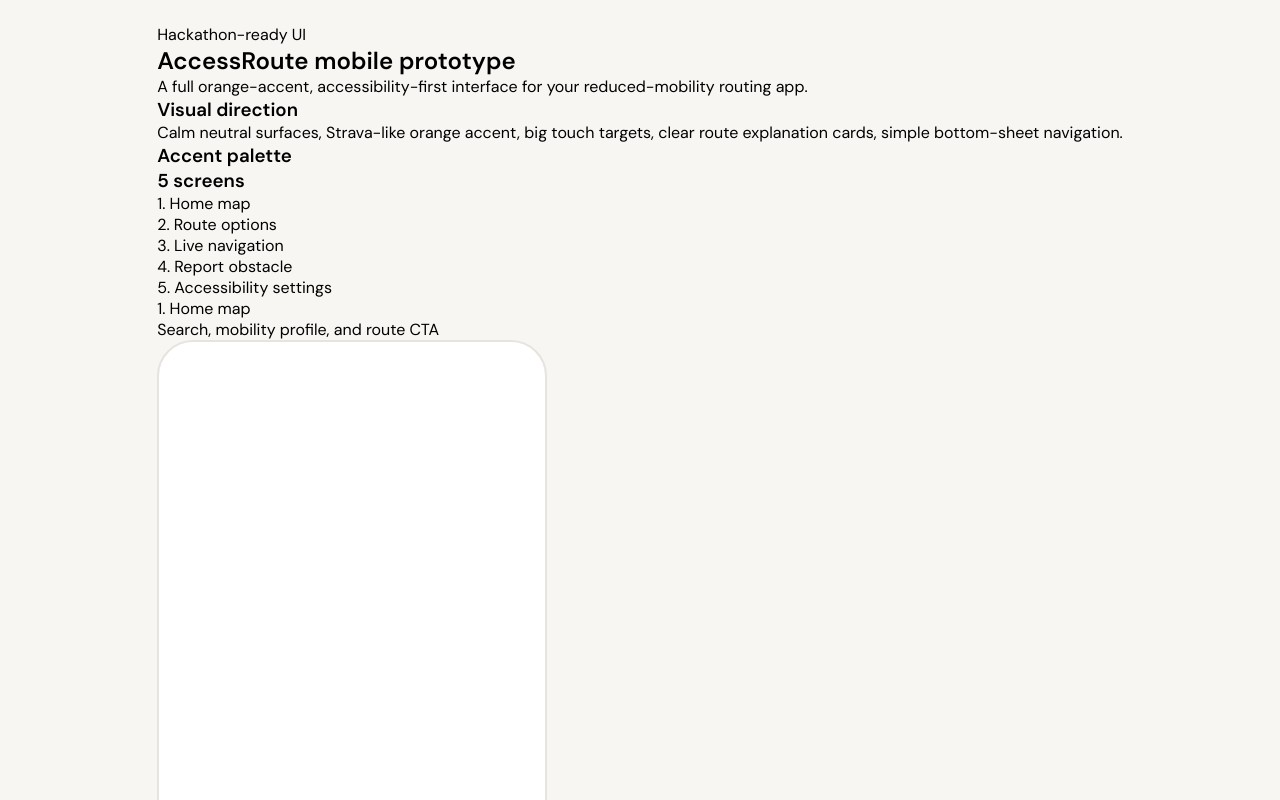
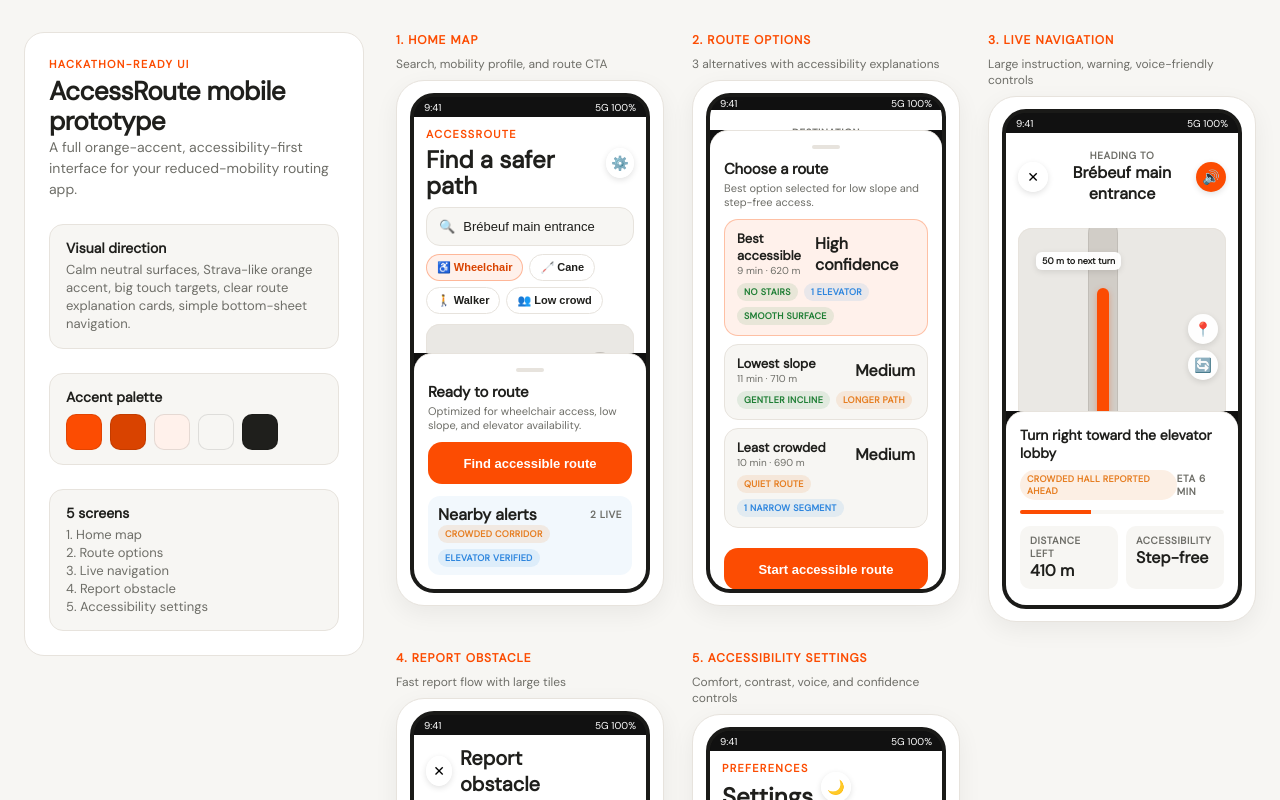
Before and after one commit to Dutu2019/marihacksIX, a Next.js app in the folder thirdplace/: page / in a window 1280 px wide. Shown: the top 800 px of the page. Built offline with nearby package versions, Linux system fonts and the light colour scheme.

Commit message:
feat: add full AccessRoute CSS (globals.css)

```diff
--- a/thirdplace/app/globals.css
+++ b/thirdplace/app/globals.css
@@ -1,73 +1,480 @@
-@import url('https://fonts.googleapis.com/css2?family=DM+Sans:wght@400;500;600&display=swap');
+@import url('https://fonts.googleapis.com/css2?family=DM+Sans:weight@400;500;600&display=swap');
+
 :root {
-    --orange: #FC4C02; --orange-dark: #D94300; --orange-tint: #FFF1EB;
-    --bg: #F7F6F3; --surface: #FFFFFF; --text: #1F1F1C;
-    --muted: #6E6E68; --divider: #E7E3DD;
+  --orange: #FC4C02;
+  --orange-dark: #D94300;
+  --orange-tint: #FFF1EB;
+  --bg: #F7F6F3;
+  --surface: #FFFFFF;
+  --text: #1F1F1C;
+  --muted: #6E6E68;
+  --divider: #E7E3DD;
+  --good: #1E7E34;
+  --warn: #E67E22;
+  --info: #2E86DE;
+  --danger: #D32F2F;
 }
+[data-theme="dark"] {
+  --bg: #0f0f0e;
+  --surface: #1a1a18;
+  --text: #f7f6f3;
+  --muted: #9d9b95;
+  --divider: #2a2a28;
+  --orange-tint: rgba(252,76,2,0.1);
+}
+
 * { box-sizing: border-box; margin: 0; padding: 0; }
+
 body {
-    font-family: 'DM Sans', sans-serif;
+  font-family: "DM Sans", system-ui, sans-serif;
   background: var(--bg);
-    display: flex; flex-direction: column; align-items: center;
-    min-height: 100vh; padding: 24px 16px;
+  color: var(--text);
+  min-height: 100vh;
+}
+
+.app-shell {
+  display: grid;
+  grid-template-columns: 340px 1fr;
+  gap: 32px;
+  max-width: 1440px;
+  margin: 0 auto;
+  padding: 32px 24px;
+}
+
+@media (max-width: 1024px) {
+  .app-shell { grid-template-columns: 1fr; padding: 20px; }
+}
+
+/* ── LEFT PANEL ── */
+.panel {
+  display: flex;
+  flex-direction: column;
+  gap: 24px;
+  padding: 24px;
+  background: var(--surface);
+  border-radius: 20px;
+  border: 1px solid var(--divider);
+  height: fit-content;
+}
+.panel h1 {
+  font-size: 26px;
+  font-weight: 800;
+  letter-spacing: -0.02em;
+  line-height: 1.15;
+}
+.panel p { color: var(--muted); font-size: 14px; line-height: 1.5; }
+.eyebrow {
+  font-size: 11px;
+  font-weight: 700;
+  text-transform: uppercase;
+  letter-spacing: .12em;
+  color: var(--orange);
+  margin-bottom: 6px;
+}
+.mini-card {
+  padding: 14px 16px;
+  background: var(--bg);
+  border-radius: 14px;
+  border: 1px solid var(--divider);
+}
+.mini-card h3 { font-size: 14px; font-weight: 700; margin-bottom: 4px; }
+.mini-card p { font-size: 13px; color: var(--muted); line-height: 1.4; }
+.palette {
+  display: flex;
+  gap: 8px;
+  margin-top: 8px;
+}
+.swatch {
+  width: 36px;
+  height: 36px;
+  border-radius: 10px;
+  border: 1px solid rgba(0,0,0,0.1);
+}
+
+/* ── PHONE GRID ── */
+.phone-grid {
+  display: grid;
+  grid-template-columns: repeat(auto-fit, minmax(240px, 1fr));
+  gap: 28px;
+  align-items: start;
+}
+.phone-wrap {
+  display: flex;
+  flex-direction: column;
+  gap: 8px;
+}
+.frame-label {
+  font-size: 12px;
+  font-weight: 700;
+  text-transform: uppercase;
+  letter-spacing: .08em;
+  color: var(--orange);
+}
+.frame-sub {
+  font-size: 12px;
+  color: var(--muted);
 }
 .phone {
-    width: 100%; max-width: 390px; background: var(--surface);
-    border-radius: 36px; overflow: hidden; border: 2px solid var(--divider);
-    display: flex; flex-direction: column; min-height: 720px;
+  display: flex;
+  justify-content: center;
+  align-items: center;
+  padding: 12px;
+  background: var(--surface);
+  border-radius: 28px;
+  border: 1px solid var(--divider);
+  box-shadow: 0 8px 24px rgba(0,0,0,0.06);
 }
-  .top-bar { background: var(--surface); padding: 16px 18px 10px; border-bottom: 0.5px solid var(--divider); flex-shrink:0; }
-  .top-row { display: flex; align-items: center; gap: 10px; margin-bottom: 10px; }
-  .logo { font-size: 18px; font-weight: 600; letter-spacing: -0.5px; color: var(--text); }
-  .logo span { color: var(--orange); }
-  .section-label { font-size: 12px; color: var(--muted); font-weight: 500; margin-bottom: 5px; }
-  select {
-    width: 100%; padding: 9px 12px; border-radius: 12px;
-    border: 1.5px solid var(--divider); font-size: 14px;
-    font-family: 'DM Sans', sans-serif; background: var(--bg);
-    color: var(--text); margin-bottom: 10px;
+.screen {
+  width: 240px;
+  height: 500px;
+  background: #111;
+  border-radius: 24px;
+  overflow: hidden;
+  position: relative;
+  border: 4px solid #1a1a18;
+  display: flex;
+  flex-direction: column;
 }
-  .chips { display: flex; gap: 8px; padding: 10px 18px; background: var(--surface); overflow-x: auto; border-bottom: 0.5px solid var(--divider); flex-shrink:0; }
-  .chips::-webkit-scrollbar { display: none; }
-  .chip { padding: 7px 14px; border-radius: 20px; font-size: 12px; font-weight: 500; white-space: nowrap; cursor: pointer; border: 1.5px solid var(--divider); background: var(--surface); color: var(--muted); transition: all 0.15s; user-select: none; }
-  .chip.active { background: var(--orange-tint); border-color: var(--orange); color: var(--orange); }
-  .map-area { flex: 1; background: #EAE7E1; position: relative; overflow: hidden; min-height: 280px; }
-  canvas { position: absolute; inset: 0; width: 100%; height: 100%; }
-  .sheet { background: var(--surface); border-radius: 22px 22px 0 0; padding: 14px 18px 20px; flex-shrink: 0; border-top: 0.5px solid var(--divider); }
-  .sheet-handle { width: 38px; height: 4px; background: var(--divider); border-radius: 2px; margin: 0 auto 14px; }
-  .btn-primary { width: 100%; padding: 15px; background: var(--orange); color: white; border: none; border-radius: 14px; font-size: 15px; font-weight: 600; cursor: pointer; font-family: 'DM Sans', sans-serif; transition: background 0.15s; margin-top: 8px; }
-  .btn-primary:hover { background: var(--orange-dark); }
-  .route-card { background: var(--bg); border: 1.5px solid var(--divider); border-radius: 14px; padding: 12px 14px; margin-bottom: 8px; cursor: pointer; transition: all 0.15s; }
-  .route-card.selected { background: var(--orange-tint); border-color: var(--orange); }
-  .route-card-top { display: flex; justify-content: space-between; align-items: center; margin-bottom: 5px; }
-  .route-name { font-size: 13px; font-weight: 600; color: var(--text); }
-  .route-badge { font-size: 10px; font-weight: 600; padding: 3px 8px; border-radius: 8px; background: var(--orange); color: white; }
-  .route-meta { font-size: 12px; color: var(--muted); margin-bottom: 6px; }
-  .route-score { font-size: 22px; font-weight: 600; color: var(--orange); }
-  .route-score span { font-size: 12px; font-weight: 400; color: var(--muted); }
-  .tags { display: flex; gap: 5px; flex-wrap: wrap; margin-top: 6px; }
-  .tag { font-size: 11px; padding: 3px 8px; border-radius: 8px; font-weight: 500; }
-  .tag.green { background: #D1FAE5; color: #065F46; }
-  .tag.amber { background: #FEF3C7; color: #92400E; }
-  .tag.red   { background: #FEE2E2; color: #991B1B; }
-  .screen { display: none; flex-direction: column; flex: 1; }
-  .screen.active { display: flex; flex: 1; }
-  .back-btn { background: none; border: none; color: var(--orange); font-size: 13px; font-weight: 600; cursor: pointer; font-family: 'DM Sans', sans-serif; padding: 0; }
-  .step-item { display: flex; gap: 10px; align-items: flex-start; padding: 10px 12px; background: var(--bg); border-radius: 12px; border: 0.5px solid var(--divider); margin-bottom: 8px; }
-  .step-num { width: 24px; height: 24px; border-radius: 50%; background: var(--orange); color: white; font-size: 11px; font-weight: 600; display: flex; align-items: center; justify-content: center; flex-shrink: 0; }
-  .step-text { font-size: 13px; color: var(--text); line-height: 1.4; }
-  .step-dist { font-size: 11px; color: var(--muted); margin-top: 2px; }
-
-  /* Agent-style reasoning log — same look, no API needed */
-  .reason-log { background: #1F1F1C; border-radius: 12px; padding: 12px 14px; font-size: 11px; font-family: monospace; max-height: 130px; overflow-y: auto; margin-bottom: 10px; line-height: 1.8; }
-  .l-agent  { color: #FC4C02; }
-  .l-tool   { color: #60a5fa; }
-  .l-result { color: #34d399; }
-  .l-think  { color: #9CA3AF; font-style: italic; }
-
-  .alert-row { display: flex; gap: 6px; overflow-x: auto; margin-bottom: 12px; }
-  .alert-row::-webkit-scrollbar { display: none; }
-  .alert-pill { display: flex; align-items: center; gap: 5px; padding: 5px 10px; border-radius: 12px; font-size: 11px; font-weight: 500; white-space: nowrap; flex-shrink: 0; }
-  .alert-pill.warn { background: #FEF3C7; color: #92400E; }
-  .alert-pill.info { background: #DBEAFE; color: #1E40AF; }
-  .rec-text { font-size: 12px; color: var(--muted); margin-bottom: 8px; font-style: italic; }
+.statusbar {
+  height: 20px;
+  background: #111;
+  color: #fff;
+  display: flex;
+  justify-content: space-between;
+  align-items: center;
+  padding: 0 10px;
+  font-size: 10px;
+}
+.screen-inner {
+  flex: 1;
+  background: var(--surface);
+  padding: 10px 12px;
+  overflow-y: auto;
+  position: relative;
+}
+.top-row {
+  display: flex;
+  align-items: center;
+  gap: 8px;
+  padding-bottom: 8px;
+}
+.search {
+  display: flex;
+  align-items: center;
+  gap: 8px;
+  background: var(--bg);
+  border: 1px solid var(--divider);
+  border-radius: 14px;
+  padding: 10px 12px;
+  margin-bottom: 8px;
+  font-size: 13px;
+}
+.search input {
+  border: none;
+  outline: none;
+  background: transparent;
+  flex: 1;
+  font-size: 13px;
+  color: var(--text);
+}
+.chips {
+  display: flex;
+  flex-wrap: wrap;
+  gap: 6px;
+  margin-bottom: 10px;
+}
+.chip {
+  display: flex;
+  align-items: center;
+  gap: 4px;
+  padding: 6px 10px;
+  border-radius: 999px;
+  border: 1px solid var(--divider);
+  background: var(--surface);
+  color: var(--text);
+  font-size: 11px;
+  font-weight: 600;
+  cursor: pointer;
+  transition: all 0.15s;
+}
+.chip.active {
+  background: var(--orange-tint);
+  border-color: rgba(252,76,2,0.35);
+  color: var(--orange-dark);
+}
+.chip:hover { background: var(--bg); }
+.map {
+  background: #eae8e4;
+  border-radius: 14px;
+  overflow: hidden;
+  position: relative;
+  height: 220px;
+  box-shadow: inset 0 0 0 1px var(--divider);
+}
+.road {
+  position: absolute;
+  background: #d1cdc7;
+  border-radius: 999px;
+  box-shadow: inset 0 0 0 1px rgba(0,0,0,0.08);
+}
+.route {
+  position: absolute;
+  background: var(--orange);
+  border-radius: 999px;
+  box-shadow: 0 2px 6px rgba(252,76,2,0.35);
+}
+.marker {
+  position: absolute;
+  width: 18px;
+  height: 18px;
+  border-radius: 50%;
+  border: 2px solid #fff;
+  box-shadow: 0 2px 6px rgba(0,0,0,0.15);
+  display: flex;
+  align-items: center;
+  justify-content: center;
+  font-size: 9px;
+}
+.m-elevator { background: #2E86DE; }
+.m-ramp { background: #1E7E34; }
+.m-obstacle { background: #D32F2F; }
+.m-warning { background: #E67E22; }
+.map-tag {
+  position: absolute;
+  font-size: 9px;
+  font-weight: 700;
+  padding: 3px 6px;
+  border-radius: 6px;
+  background: rgba(255,255,255,0.95);
+  color: var(--text);
+  box-shadow: 0 2px 6px rgba(0,0,0,0.1);
+}
+.fab-col {
+  position: absolute;
+  right: 8px;
+  bottom: 8px;
+  display: flex;
+  flex-direction: column;
+  gap: 6px;
+}
+.icon-btn {
+  width: 30px;
+  height: 30px;
+  border-radius: 50%;
+  border: none;
+  background: rgba(255,255,255,0.95);
+  font-size: 14px;
+  cursor: pointer;
+  display: flex;
+  align-items: center;
+  justify-content: center;
+  box-shadow: 0 2px 6px rgba(0,0,0,0.12);
+}
+.icon-btn.primary {
+  background: var(--orange);
+  color: #fff;
+}
+.bottom-sheet {
+  background: var(--surface);
+  border-top-left-radius: 18px;
+  border-top-right-radius: 18px;
+  padding: 14px 14px 14px;
+  box-shadow: 0 -10px 24px rgba(0,0,0,0.08);
+  border-top: 1px solid var(--divider);
+}
+.handle {
+  width: 28px;
+  height: 4px;
+  border-radius: 999px;
+  background: var(--divider);
+  margin: 0 auto 10px;
+}
+.section-title {
+  font-size: 15px;
+  font-weight: 800;
+  letter-spacing: -0.01em;
+  margin-bottom: 2px;
+}
+.section-sub {
+  font-size: 11px;
+  color: var(--muted);
+  margin-bottom: 10px;
+}
+.tiny {
+  font-size: 10px;
+  color: var(--muted);
+  text-transform: uppercase;
+  letter-spacing: .06em;
+  font-weight: 600;
+}
+.primary-btn {
+  width: 100%;
+  height: 42px;
+  border-radius: 14px;
+  border: none;
+  background: var(--orange);
+  color: #fff;
+  font-size: 13px;
+  font-weight: 800;
+  cursor: pointer;
+  transition: transform 0.12s;
+}
+.primary-btn:hover { transform: translateY(-1px); }
+.secondary-btn {
+  height: 36px;
+  border-radius: 12px;
+  border: 1px solid var(--divider);
+  background: var(--surface);
+  color: var(--text);
+  font-size: 12px;
+  font-weight: 600;
+  cursor: pointer;
+}
+.badge-row {
+  display: flex;
+  flex-wrap: wrap;
+  gap: 6px;
+}
+.badge {
+  font-size: 9px;
+  font-weight: 700;
+  padding: 3px 7px;
+  border-radius: 999px;
+  text-transform: uppercase;
+  letter-spacing: .04em;
+}
+.badge.good { background: rgba(30,126,52,0.1); color: var(--good); }
+.badge.warn { background: rgba(230,126,34,0.12); color: var(--warn); }
+.badge.info { background: rgba(46,134,222,0.1); color: var(--info); }
+.route-card {
+  background: var(--bg);
+  border-radius: 14px;
+  padding: 10px 12px;
+  margin-bottom: 8px;
+  border: 1px solid var(--divider);
+}
+.route-card.selected {
+  background: var(--orange-tint);
+  border-color: rgba(252,76,2,0.3);
+}
+.route-top {
+  display: flex;
+  justify-content: space-between;
+  align-items: center;
+  margin-bottom: 6px;
+}
+.route-name {
+  font-size: 13px;
+  font-weight: 800;
+}
+.route-meta {
+  font-size: 10px;
+  color: var(--muted);
+}
+.alert-card {
+  background: rgba(46,134,222,0.06);
+  border-radius: 12px;
+  padding: 8px 10px;
+}
+.row-between {
+  display: flex;
+  justify-content: space-between;
+  align-items: center;
+}
+.grid-2 {
+  display: grid;
+  grid-template-columns: 1fr 1fr;
+  gap: 8px;
+}
+.stat-card {
+  background: var(--bg);
+  border-radius: 10px;
+  padding: 8px 10px;
+}
+.nav-card {
+  background: var(--surface);
+  border-top-left-radius: 18px;
+  border-top-right-radius: 18px;
+  padding: 14px 14px 16px;
+  border-top: 1px solid var(--divider);
+  box-shadow: 0 -8px 20px rgba(0,0,0,0.1);
+}
+.instruction {
+  font-size: 14px;
+  font-weight: 800;
+  margin-bottom: 8px;
+}
+.progress {
+  height: 4px;
+  background: var(--bg);
+  border-radius: 999px;
+  overflow: hidden;
+}
+.progress span {
+  display: block;
+  height: 100%;
+  width: 35%;
+  background: var(--orange);
+}
+.report-grid {
+  display: grid;
+  grid-template-columns: 1fr 1fr;
+  gap: 8px;
+  margin: 10px 0;
+}
+.report-tile {
+  display: flex;
+  flex-direction: column;
+  align-items: center;
+  justify-content: center;
+  gap: 4px;
+  padding: 12px 6px;
+  background: var(--bg);
+  border-radius: 12px;
+  border: 1px solid var(--divider);
+  font-size: 10px;
+  font-weight: 600;
+  cursor: pointer;
+  transition: all 0.15s;
+}
+.report-tile.active {
+  background: rgba(211,47,47,0.08);
+  border-color: rgba(211,47,47,0.3);
+  color: #D32F2F;
+}
+.report-tile span:first-child { font-size: 18px; }
+.settings-list {
+  display: flex;
+  flex-direction: column;
+  gap: 10px;
+}
+.setting-row {
+  display: flex;
+  justify-content: space-between;
+  align-items: center;
+  padding: 10px 12px;
+  background: var(--bg);
+  border-radius: 12px;
+}
+.toggle {
+  width: 36px;
+  height: 20px;
+  background: var(--divider);
+  border-radius: 999px;
+  position: relative;
+  cursor: pointer;
+  transition: background 0.15s;
+}
+.toggle::before {
+  content: "";
+  position: absolute;
+  width: 16px;
+  height: 16px;
+  background: #fff;
+  border-radius: 50%;
+  top: 2px;
+  left: 2px;
+  transition: left 0.15s;
+}
+.toggle.on { background: var(--orange); }
+.toggle.on::before { left: 18px; }
```
Lines whose indentation alone changed are shown as unchanged.
